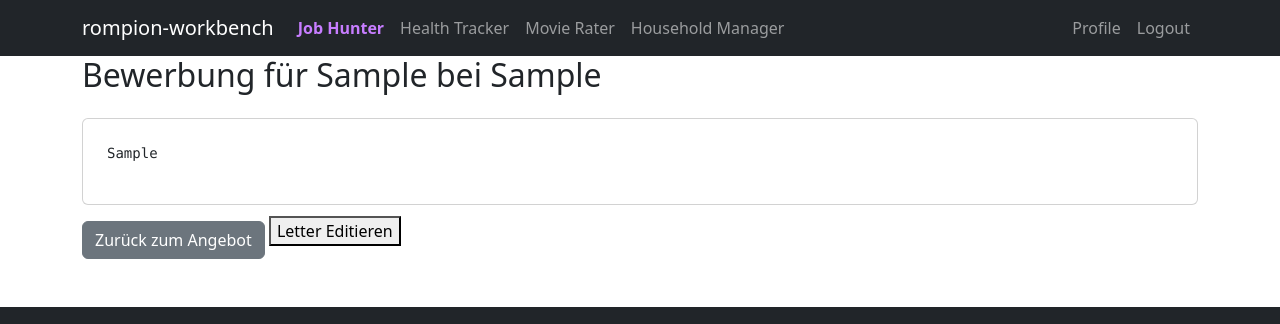
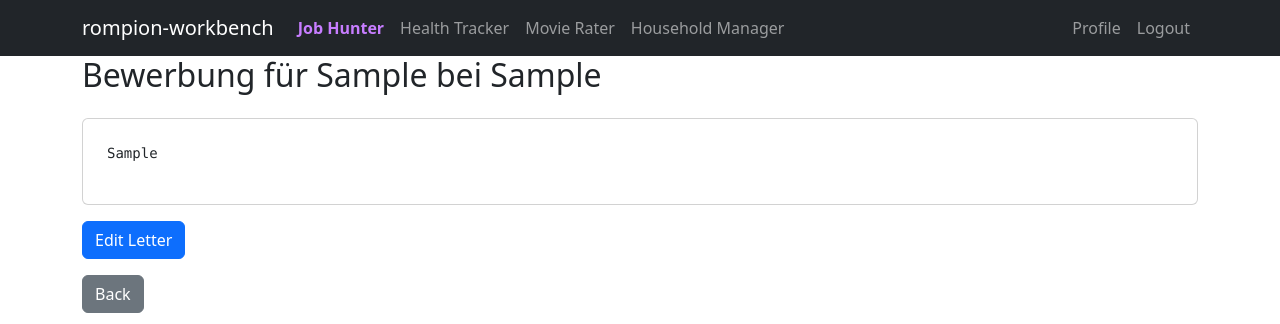
Before and after one commit to rompio/ai-workbench, a Django app: page /job_hunter/offer/1/view-letter/ in a window 1280 px wide. Shown: the top 324 px of the page. Run offline with Django 5.2, Linux system fonts and the light colour scheme; a user stored in the database is signed in; tables that the repository leaves empty hold one stand-in row (values such as "Sample post"); parts of the project's set-up code (start-up, migrations or seed data) failed here and were passed over.

Commit message:
remove search from job hunter dashboard and add/change some buttons

```diff
--- a/job_hunter/templates/job_hunter/dashboard.html
+++ b/job_hunter/templates/job_hunter/dashboard.html
@@ -10,8 +10,11 @@
       <li class="list-group-item"><a href="{% url 'job_hunter:personal_data' %}">Personal Data</a></li>
       <li class="list-group-item"><a href="{% url 'job_hunter:offer_list' %}">Offers</a></li>
       <li class="list-group-item"><a href="{% url 'job_hunter:ai_assistant' %}">AI Assistant</a></li>
-      <li class="list-group-item"><a href="{% url 'job_hunter:search' %}">Search</a></li>
+      <!-- <li class="list-group-item"><a href="{% url 'job_hunter:search' %}">Search</a></li> -->
     </ul>
+    <small class="form-text text-muted mt-1">
+      <strong>Hint:</strong> <br>1. Enter your personal data including your background <br>2. Add one or more job offers you are interested in and generate individualized applications <br>3. Chat with your personal AI-Assistant who will remeber everything you share with him and will help you with your application processes and preps
+    </small>
   </div>
 
   <div class="col-md-8">
--- a/job_hunter/templates/job_hunter/offers/generated_letter.html
+++ b/job_hunter/templates/job_hunter/offers/generated_letter.html
@@ -6,7 +6,7 @@
   <div class="card mt-4 p-4">
     <pre style="white-space: pre-wrap;">{{ letter_text }}</pre>
   </div>
-
-  <a href="{% url 'job_hunter:offer_detail' offer.id %}" class="btn btn-secondary mt-3">Zurück zum Angebot</a>
-  <a href="{% url 'job_hunter:edit_letter' offer.id %}"><button>Letter Editieren</button></a>
+  <a href="{% url 'job_hunter:edit_letter' offer.id %}" class="btn btn-primary mt-3">Edit Letter</a>
+  <br>
+  <a href="{% url 'job_hunter:offer_detail' offer.id %}" class="btn btn-secondary mt-3">Back</a>
 {% endblock %}
--- a/job_hunter/templates/job_hunter/offers/offer_form.html
+++ b/job_hunter/templates/job_hunter/offers/offer_form.html
@@ -8,5 +8,7 @@
     {% csrf_token %}
     {{ form.as_p }}
     <button type="submit" class="btn btn-primary">Save</button>
+    <br>
+    <a href="{% url 'job_hunter:offer_detail' offer.id %}" class="btn btn-secondary mt-3">Back</a>
   </form>
 {% endblock %}
```
